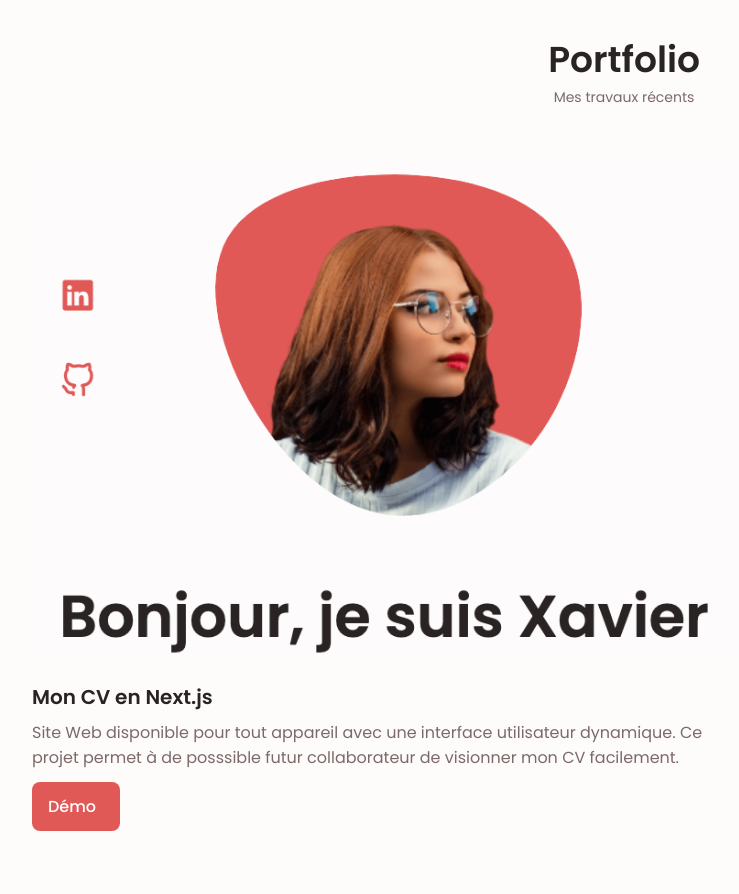
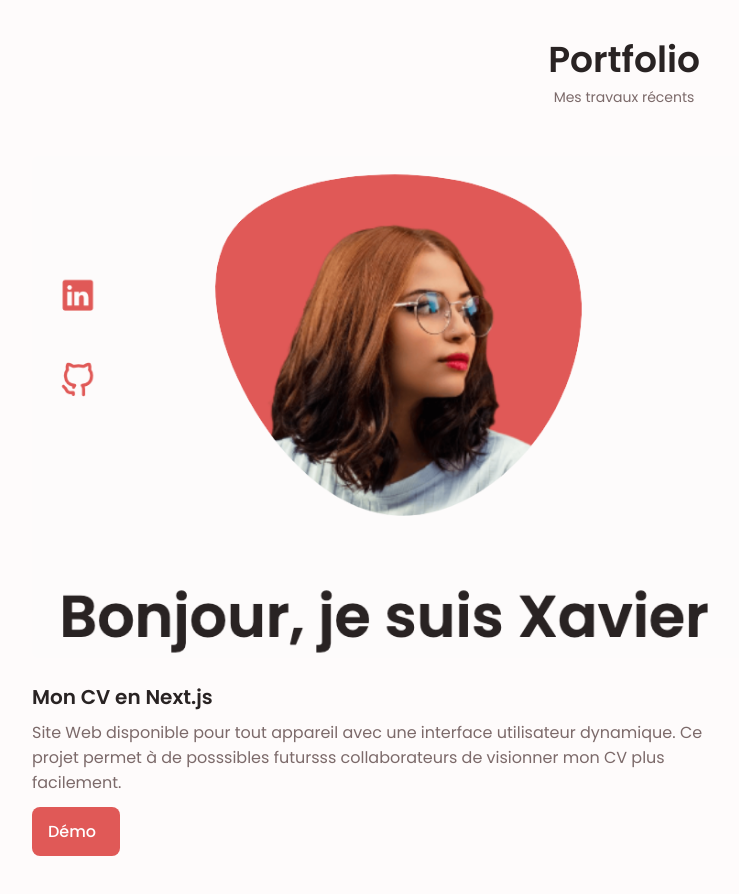
Before and after one commit to Xavier-Labarbe/cv-nextjs, a Next.js app: page /components/portfolio in a window 1280 px wide. Shown: the top 894 px of the page, without its empty margins (16-755 px from the left). Built offline with nearby package versions, Linux system fonts and the light colour scheme.

Commit message:
update portfolio

```diff
--- a/pages/components/portfolio.jsx
+++ b/pages/components/portfolio.jsx
@@ -12,7 +12,7 @@ function Portfolio(){
                         <Image src={cvLight} alt="cv-next" className="portfolio__img"/>
                         <div className="portfolio__data">
                             <h3 className="portfolio__title">Mon CV en Next.js</h3>
-                            <p className="portfolio__description">Site Web disponible pour tout appareil avec une interface utilisateur dynamique. Ce projet permet à de posssible futur collaborateur de visionner mon CV facilement.</p>
+                            <p className="portfolio__description">Site Web disponible pour tout appareil avec une interface utilisateur dynamique. Ce projet permet à de posssibles futursss collaborateurs de visionner mon CV plus facilement.</p>
 
                             <a href="#" className="button button--flex button--small portfolio__button">
                                 Démo
```
